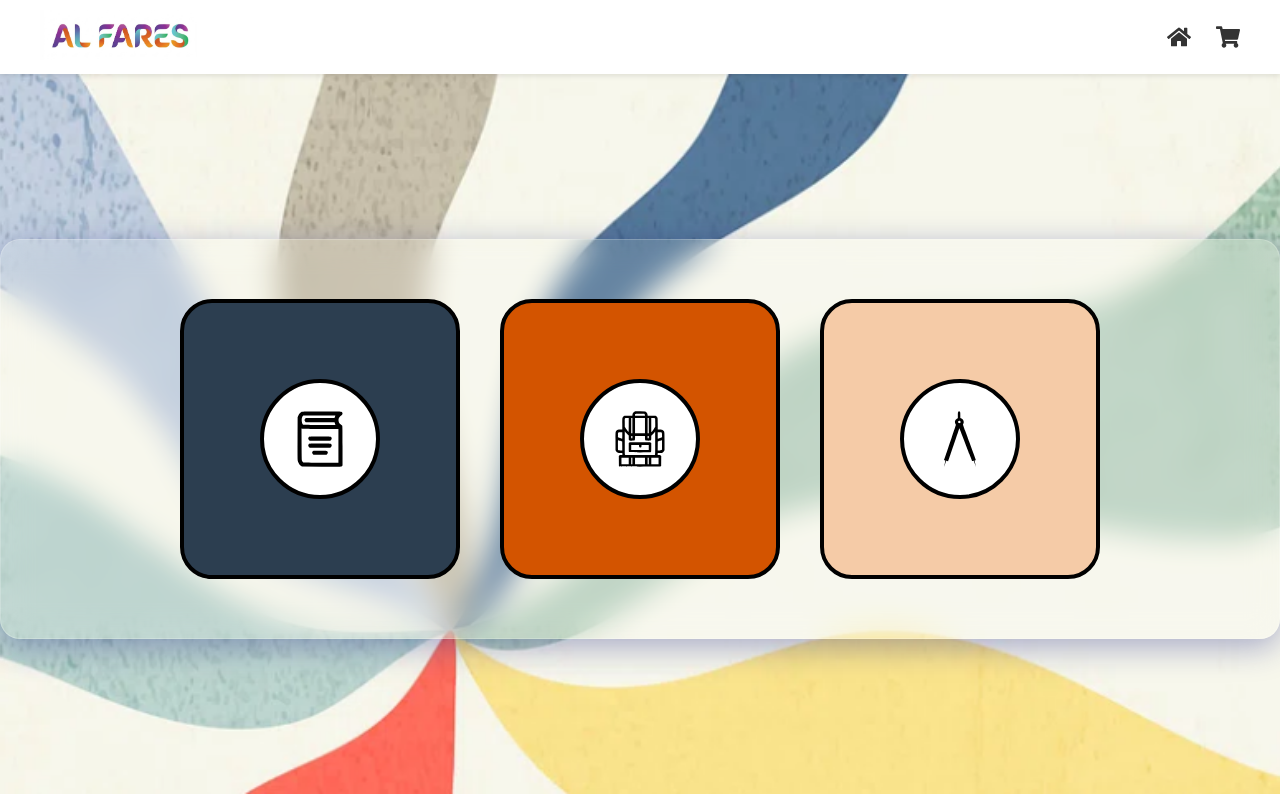
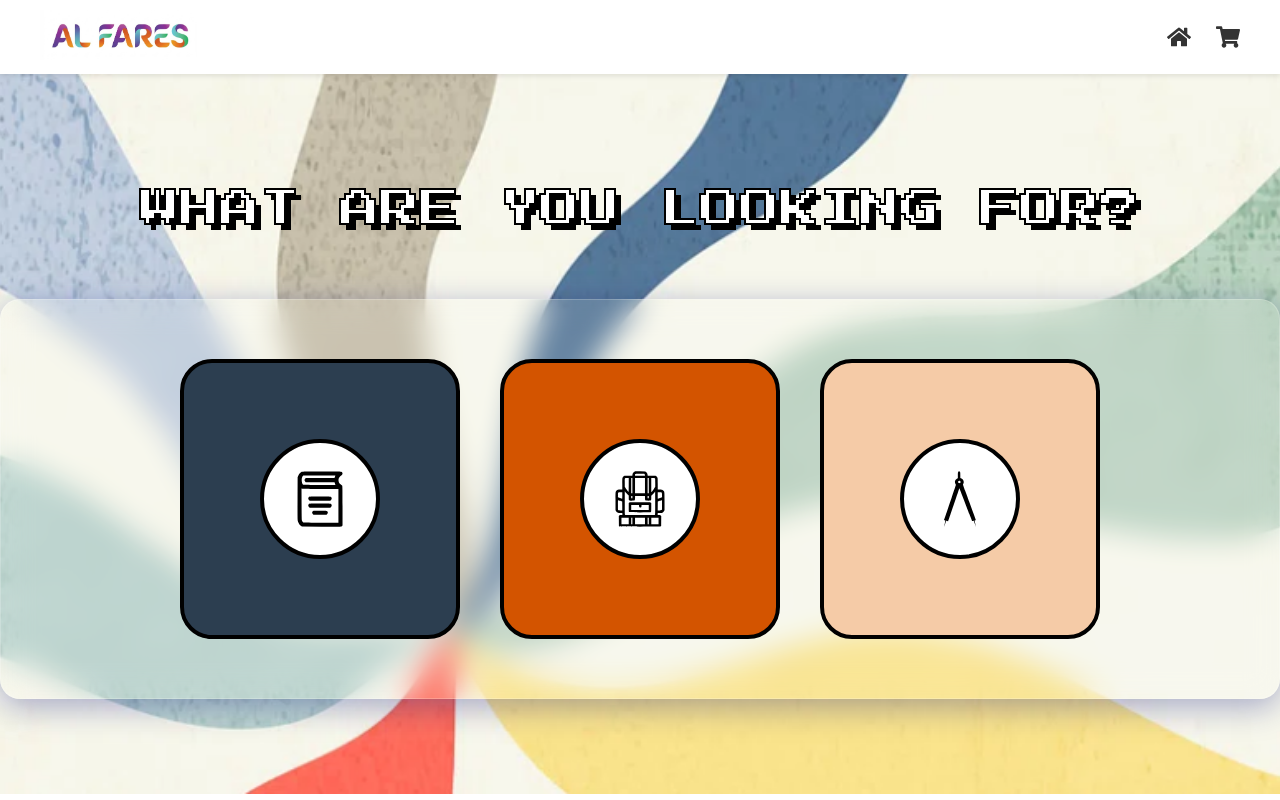
Before and after one commit to nour-ayman/AL_FARES, a React (Create React App) app in the folder web/: page /home in a window 1280 px wide. Built offline with nearby package versions, Linux system fonts and the light colour scheme; the HTML template or start-up script is replaced by a standard one.

Commit message:
feat(home): Enhance Home component with new title style and layout adjustments

```diff
--- a/web/src/features/home/component/Home.css
+++ b/web/src/features/home/component/Home.css
@@ -1,5 +1,4 @@
 .home-container {
-  /* CHANGE THIS: 100% prevents the scrollbar bug */
   width: 100%;
   min-height: 90vh;
   display: flex;
@@ -11,9 +10,7 @@
   background-position: center;
   background-repeat: no-repeat;
 
-  /* THE FIX: This command forcefully cuts off side scrolling */
   overflow-x: hidden;
-
   margin: 0;
   padding: 0;
 }
@@ -22,6 +19,31 @@ main {
   flex: 1;
   width: 100%;
   display: flex;
+  /* 👇 IMPORTANT CHANGE: Stack title and cards vertically */
+  flex-direction: column;
   justify-content: center;
   align-items: center;
+  gap: 20px; /* Space between title and cards */
 }
+
+/* 👇 THE NEW TITLE STYLE */
+.home-title {
+  font-family: 'Press Start 2P', cursive;
+  font-size: 2.5rem;   /* Nice and big */
+  text-align: center;
+  margin-top: 20px;
+  margin-bottom: 40px; /* Extra space below the title */
+
+  /* The "Sticker" Effect */
+  color: #ffffff;                 /* Fill: White */
+  -webkit-text-stroke: 2px black; /* Stroke: Black */
+  text-shadow: 6px 6px 0px #000;  /* Hard Drop Shadow */
+
+  /* Optional: Animation */
+  animation: floatIn 0.8s ease-out;
+}
+
+@keyframes floatIn {
+  from { transform: translateY(-20px); opacity: 0; }
+  to { transform: translateY(0); opacity: 1; }
+}
--- a/web/src/features/home/component/Home.js
+++ b/web/src/features/home/component/Home.js
@@ -1,14 +1,16 @@
 import React from 'react';
-import CategorySection from './CategorySection'; // The Retro Cards
-import './Home.css'; // Optional container styles
+import CategorySection from './CategorySection';
+import './Home.css';
 
 const Home = () => {
   return (
     <div className="home-container">
-      {/* Navbar is handled globally in App.js, so we don't put it here! */}
+      {/* Navbar is handled globally in App.js */}
 
       <main>
-        {/* The Main Feature of the Home Page */}
+        <h1 className="home-title">WHAT ARE YOU LOOKING FOR?</h1>
+
+        {/* The Retro Cards */}
         <CategorySection />
       </main>
     </div>
```
